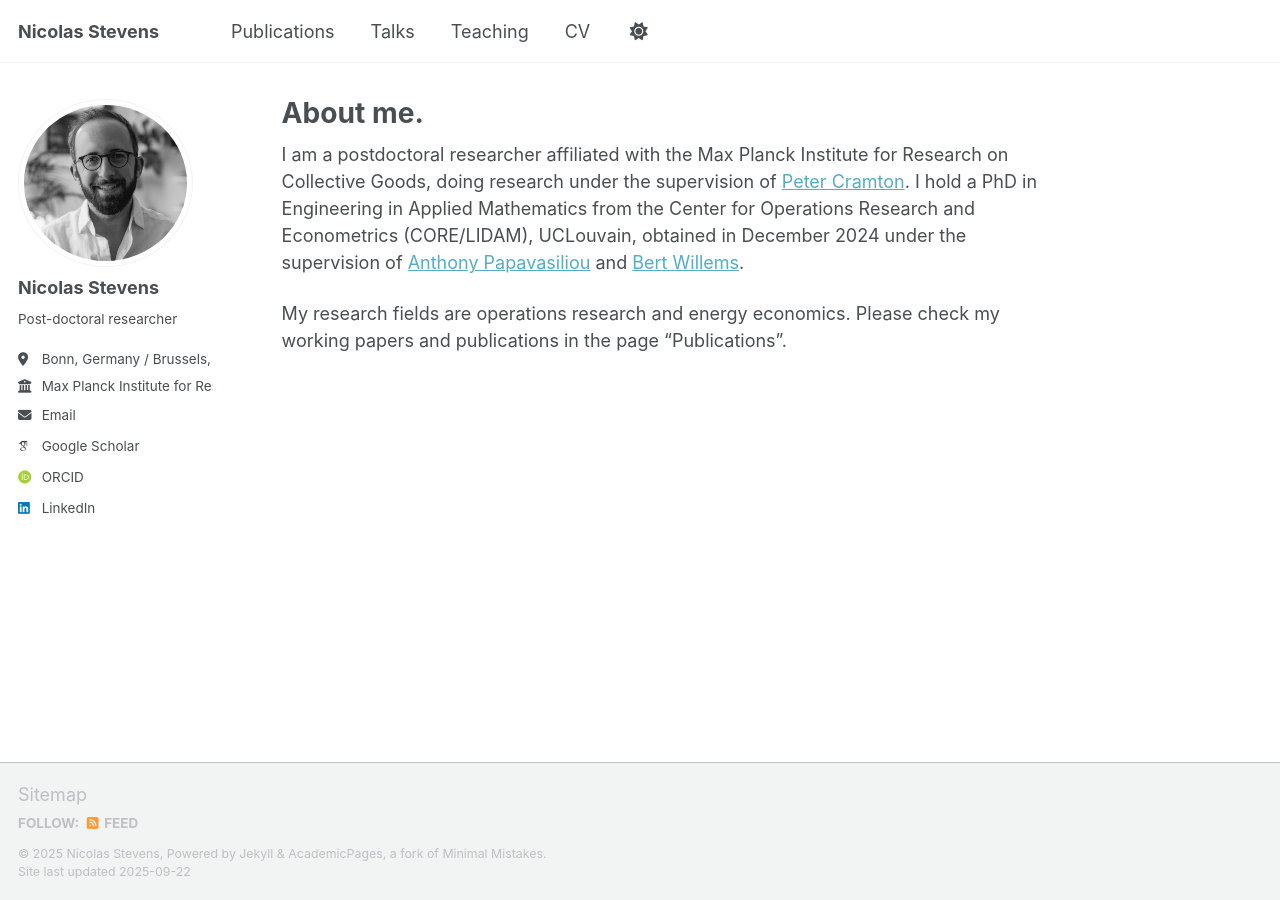
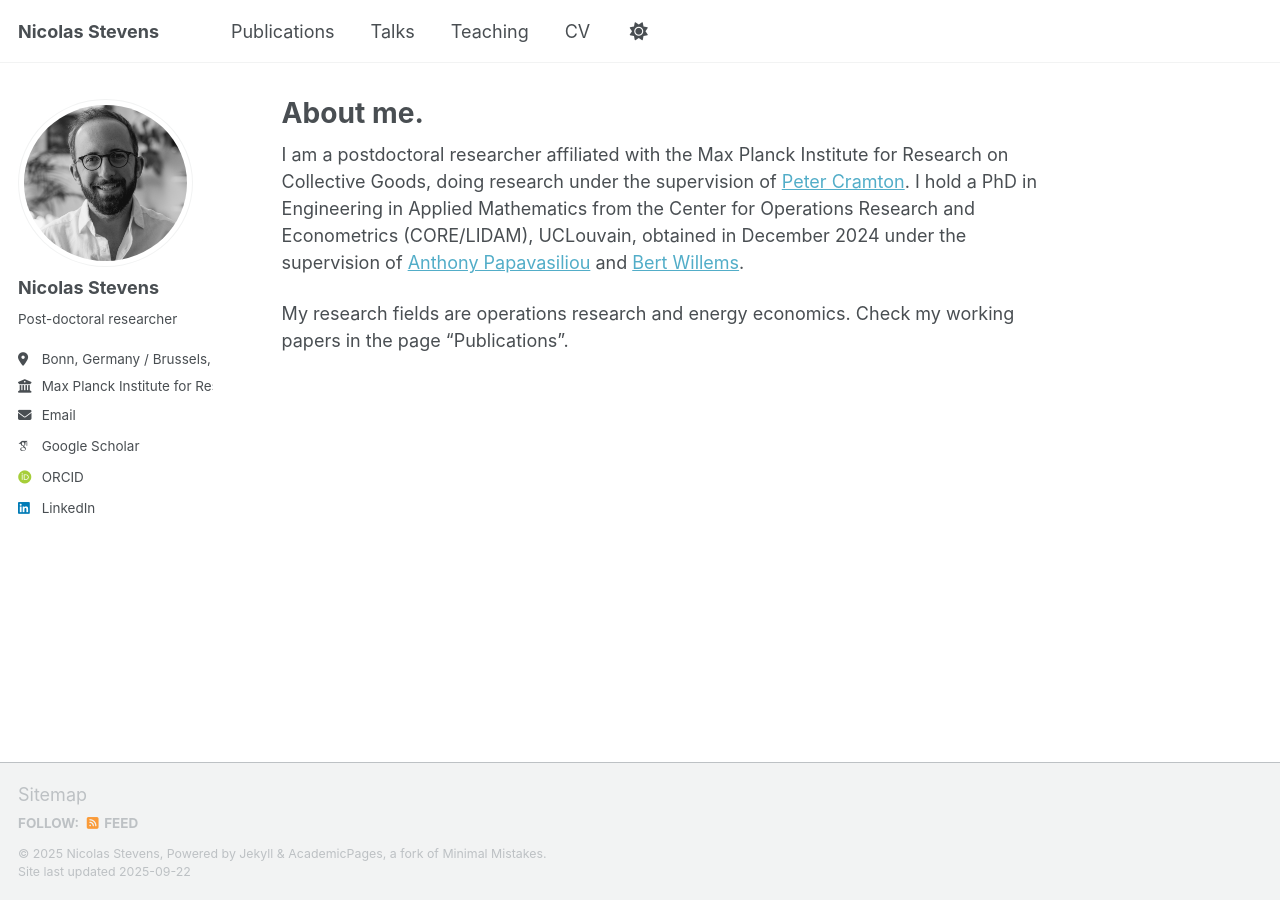
Before and after one commit to NicolasStevens/NicolasStevens.github.io, a Jekyll site: the page built from _pages/about.md, in a window 1280 px wide. Built offline with Jekyll 4.4.1, drawn with Linux system fonts in a browser that asks for light colours; some web fonts are replaced; a script that is not in the unit is left out.

Commit message:
Update about.md

```diff
--- a/_pages/about.md
+++ b/_pages/about.md
@@ -10,4 +10,4 @@ redirect_from:
 I am a postdoctoral researcher affiliated with the Max Planck Institute for Research on Collective Goods, doing research under the supervision of [Peter Cramton](https://cramton.umd.edu/).
 I hold a PhD in Engineering in Applied Mathematics from the Center for Operations Research and Econometrics (CORE/LIDAM), UCLouvain, obtained in December 2024 under the supervision of [Anthony Papavasiliou](https://ap-rg.eu/) and [Bert Willems](https://www.bertwillems.com/).
 
-My research fields are operations research and energy economics. Please check my working papers and publications in the page "Publications".
+My research fields are operations research and energy economics. Check my working papers in the page "Publications".
```
